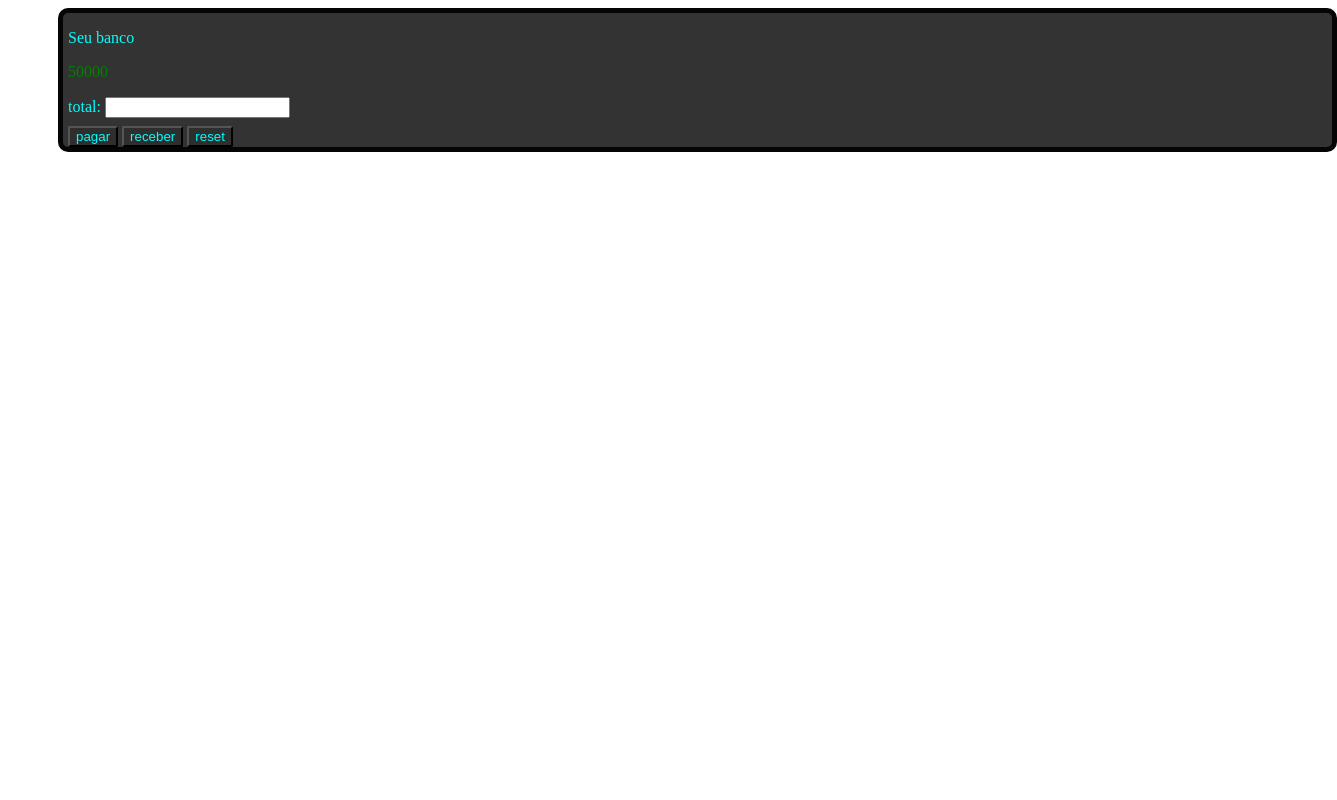
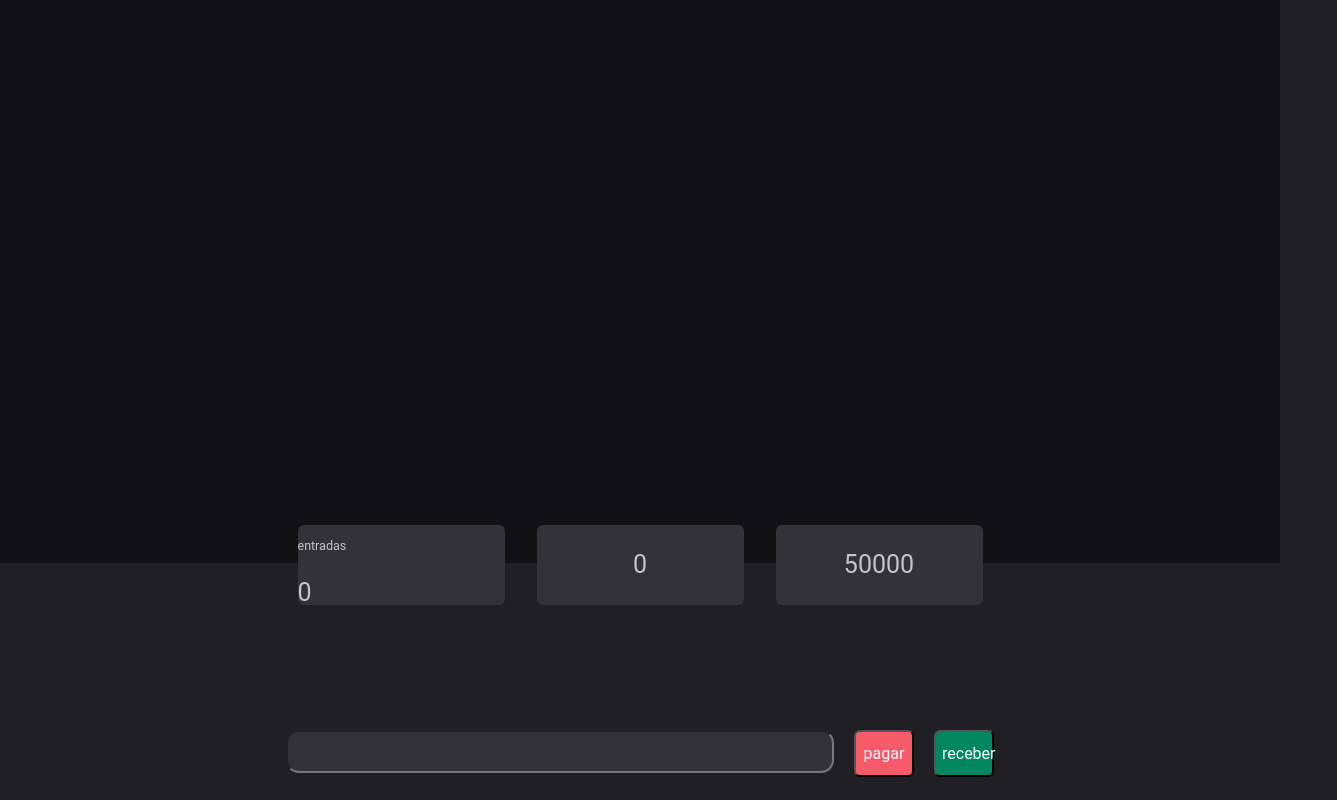
Before and after one commit to iurilugao01/projetos, a plain HTML site: page index.html in a window 1280 px wide. Shown: the whole page, 1337 px wide, since content can reach past the window. Drawn offline with Linux system fonts and the light colour scheme.

Commit message:
Add files via upload

```diff
--- a/index.html
+++ b/index.html
@@ -9,19 +9,27 @@
     <script src="./script.js" defer></script>
 </head>
 <body>
-  <div id="borda">
-    <p>Seu banco</p>
-    <div id="user">
+    <div id="Background1"></div>
+    <div id="container1">
+      <div id="box1">
+        <div class="miniHeader">
+          <p>entradas</p>
+        </div>
+        <p id="entrada">0</p>
+      </div>
+      <div id="box2">
+        <p id="saida">0</p>
+      </div>
+      <div id="box3">
         <p id="saldo">50000</p>
-        <label>total:</label>
-        <input id="debito" type="number"><br>
+      </div>
     </div>
-    <div id="buttons">
+    <div id="form">
+        <input  id="debito" type="text" onkeypress="return event.charCode >= 48 && event.charCode <= 57">
         <button id="pay" onclick="pagar()">pagar</button>
         <button id="rec" onclick="receber()">receber</button>
-        <button id="res" onclick="reset()">reset</button>
     </div>
-  </div>
+
 
 </body>
 </html>
--- a/script.js
+++ b/script.js
@@ -1,15 +1,29 @@
 let inputDebito = document.getElementById('debito')
 let saldo = document.getElementById('saldo')
 
-if(localStorage.getItem('saldo') !== null) {
+  if(parseFloat(inputDebito.value) = NaN ) {
+    inputDebito.value = "0"
+  }
+
+let entrada = document.getElementById('entrada')
+let saida = document.getElementById('saida')
+
+  if(localStorage.getItem('saldo') !== null) {
     saldo.innerText = localStorage.getItem("saldo")
   }
-
-mudarCorDoSaldo()
+  if(localStorage.getItem('entrada') !== null) {
+    entrada.innerText = localStorage.getItem("entrada")
+  }
+  if(localStorage.getItem('saida') !== null) {
+    saida.innerText = localStorage.getItem("saida")
+  }
 
 function pagar() {
     let saldoNumber = parseFloat(saldo.innerText)
     let debitoNumber = parseFloat(inputDebito.value)
+
+    saida.innerText = String(inputDebito.value)
+    localStorage.setItem("saida", saida.innerText)
 
     if(inputDebito.value !== "" && !isNaN(debitoNumber)) {
         saldo.innerText = String(saldoNumber - debitoNumber);
@@ -18,29 +32,20 @@ function pagar() {
 
     localStorage.setItem("saldo", saldo.innerText)
     inputDebito.value = null
-    mudarCorDoSaldo()
+
 
 }
 function receber() {
     let saldoNumber = parseFloat(saldo.innerText)
     let debitoNumber = parseFloat(inputDebito.value)
 
+    entrada.innerText = String(inputDebito.value)
+    localStorage.setItem("entrada", entrada.innerText)
+
     if(inputDebito.value !== "" && !isNaN(debitoNumber)) {
         saldo.innerText = String(saldoNumber + debitoNumber);
       }
 
     localStorage.setItem("saldo", saldo.innerText)
-    inputDebito = null
-    mudarCorDoSaldo()
+    inputDebito.value = null
 }
-function mudarCorDoSaldo() {
-    if (saldo.innerText[0] === "-") {
-        saldo.style.color = "red"
-    } else {
-        saldo.style.color = "green"
-    }
-}
-function reset() {
-    localStorage.setItem("saldo", 50000)
-    saldo.innerText = 50000
-}
--- a/styles.css
+++ b/styles.css
@@ -1,18 +1,85 @@
 
-#borda {
-    border-radius: 10px;
-    border: solid 5px rgba(0, 0, 0, 0.9);
-    height: 100%;
-    width: 100%;
-    font-size: 100%;
-    margin-left: 50px;
-    padding-left: 5px;
-    background-color: rgba(0, 0, 0, 0.8);
-    color: cyan;
+body {
+    background-color: #202024;
+    color: #C4C4CC;
+    font-family: Roboto;
+    font-size: 25px ;
+    margin: 0;
+    padding: 0;
+
 }
-button {
-    margin-top: 8px;
-    background-color: rgba(0, 0, 0, 0.1);
-    color: cyan;
-    border-radius: 2px;
+#Background1 {
+    position: absolute;
+    height: 575px;
+    left: 0;
+    right: 0;
+    top: -12px;
+    background-color:#121214 ;
 }
+#container1 {
+    position: relative;
+    display: flex;
+    top:525px;
+    justify-content: center;
+}
+#box1 {
+    background-color: #323238;
+    width: 207px;
+    height: 80px;
+    border-radius: 6px;
+    text-align: left;
+}
+#box2 {
+    margin-right: 32px;
+    margin-left: 32px;
+    background-color: #323238;
+    width: 207px;
+    height: 80px;
+    border-radius: 6px;
+    text-align: center;
+}
+#box3 {
+    background-color: #323238;
+    width: 207px;
+    height: 80px;
+    border-radius: 6px;
+    text-align: center;
+}
+.miniHeader {
+    font-size: 12.5px;
+}
+#form {
+    position: relative;
+    display: flex;
+    justify-content: center;
+    top: 650px;
+}
+#debito {
+    height: 37px;
+    width: 540px;
+    border-radius: 13px;
+    background-color: #323238;
+    color: #E1E1E6;
+    font-family: 'roboto';
+    font-size: 25px;
+}
+#pay {
+    height: 47px;
+    width: 60px;
+    border-radius: 6px;
+    font-size: 16px;
+    font-family: 'roboto';
+    color: #FFFFFF;
+    background-color: #F75A68;
+    margin-left: 20px;
+    margin-right: 20px;
+}
+#rec {
+    height: 47px;
+    width: 60px;
+    border-radius: 6px;
+    font-size: 16px;
+    font-family: 'roboto';
+    color: #FFFFFF;
+    background-color: #00875F;
+}
```
